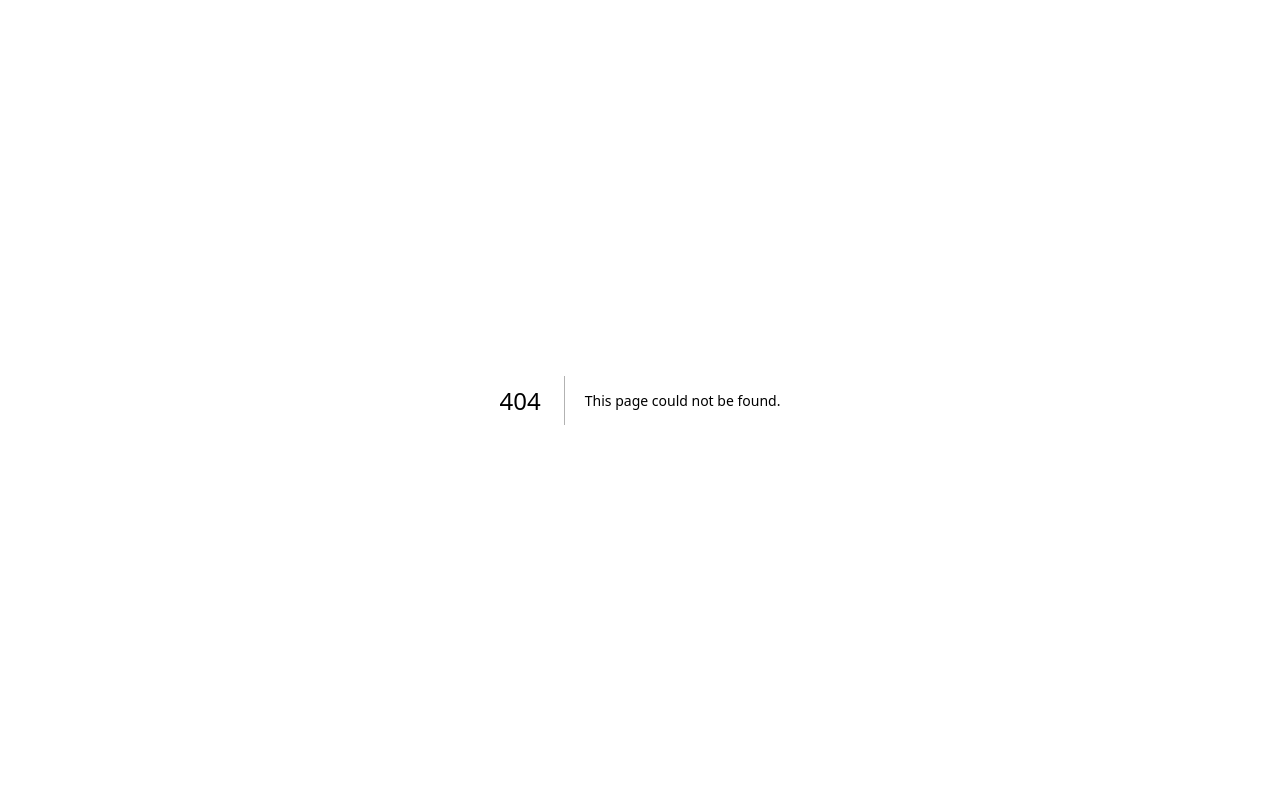
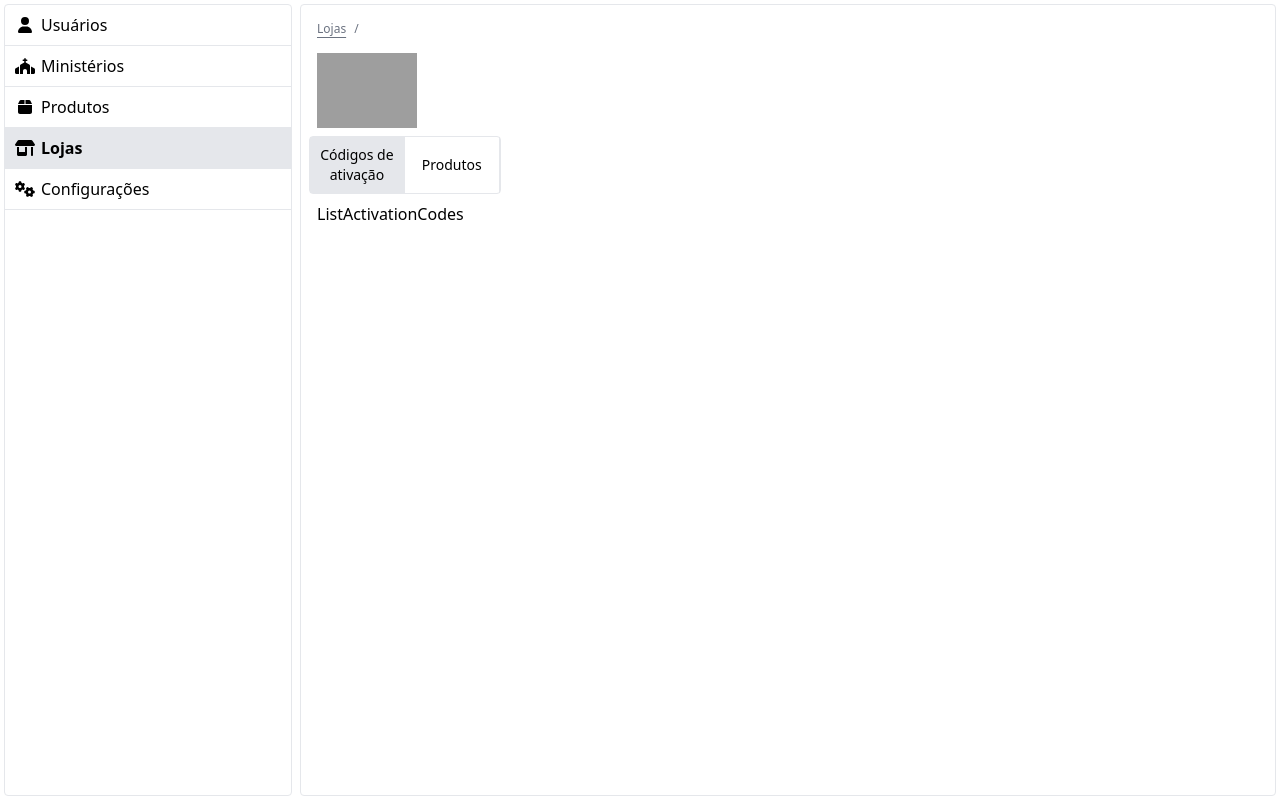
Before and after one commit to mpedro1996-dev/church-pdv-react, a Next.js app: page /admin/shops/1 in a window 1280 px wide. Before the commit this address had no page. Built offline with nearby package versions, Linux system fonts and the light colour scheme; grey boxes are pictures that could not be loaded; what tw-elements would draw is missing.

Commit message:
Inicio dos cruds faltantes

```diff
--- /dev/null
+++ b/app/admin/shops/[id]/page.tsx
@@ -0,0 +1,90 @@
+"use client";
+import NavMenu from "@/app/components/admin/navmenu";
+import TabActivationCodes from "@/app/components/admin/shops/shop/activation-codes/tab-activation-codes";
+import NavShop from "@/app/components/admin/shops/shop/navigation/nav-shop";
+import TabProductShops from "@/app/components/admin/shops/shop/product-shops/tab-product-shops";
+import { api } from "@/app/lib/axios";
+import { Shop } from "@/app/lib/model";
+import { useSessionStore } from "@/app/lib/zustand";
+import { useEffect, useState } from "react";
+
+export default function ShopPage(
+
+    { params }: { params: { id: number } }
+
+) {
+    const { id } = params;
+
+    const { session } = useSessionStore();
+    const [shop, setShop] = useState<Shop | null>(null);
+    const [tabSelected, setTabSelected] = useState("activation-codes");
+
+    const handleTabSelected = (key: string) => {
+        setTabSelected(key);
+    }
+
+    useEffect(() => {
+        async function GetShops() {
+
+            if (!session?.token) {
+                console.error('No token found');
+                return;
+            }
+
+            try {
+                const response = await api.get(`/api/shops/${id}`, {
+                    headers: {
+                        Authorization: `Bearer ${session?.token}`,
+                    },
+                });
+
+                const result = response.data;
+
+                if (result.isSuccess) {
+                    setShop(result.value);
+                }
+            } catch (error) {
+                console.error('GetShops failed!', error);
+            }
+        }
+
+        GetShops();
+    }, [session?.token, setShop]);
+
+    return (
+        <>
+            <div className="flex flex-col h-screen">
+                <div className="flex flex-1">
+                    <aside className="w-72 flex flex-col border rounded m-1">
+                        <NavMenu selected="shops" />
+                    </aside>
+                    <main className="flex-1 flex-col border rounded p-2 m-1">
+                        <div className="flex-1 p-2 items-start gap-4">
+                            <div className="flex flex-1 text-left items-center gap-2 text-xs text-gray-500">
+                                <a href="/admin/shops" className="underline underline-offset-4 hover:text-blue-500">Lojas</a> / {shop?.name}
+                            </div>
+                        </div>
+                        <div className="flex-1 p-2 items-start gap-4">
+                            <div className="flex flex-1 text-left items-center gap-2">
+                                <img src={`/${shop?.logo}`} alt={shop?.name} width={100} height={50} /> {shop?.name}
+                            </div>
+                        </div>
+
+                        <div className="flex-1 w-1/5">
+                            <NavShop selected={tabSelected} OnTabSelected={handleTabSelected} />
+                        </div>
+
+                        <div className="flex-1 p-2 items-start gap-4">
+                            {tabSelected === "activation-codes" && <TabActivationCodes />}
+                            {tabSelected === "products" && <TabProductShops />}
+                        </div>
+
+
+
+
+                    </main>
+                </div>
+            </div>
+        </>
+    );
+}
--- a/app/components/admin/shops/shop-row.tsx
+++ b/app/components/admin/shops/shop-row.tsx
@@ -18,7 +18,7 @@ export default function ShopRow(props: ShopRowProps) {
         <FlexTableRow active={shop.active}>
 
             <div className="flex flex-1 text-left items-center gap-2">
-                <img src={`/${shop.logo}`} alt={shop.logo} width={100} height={50} /> {shop.name}
+                <img src={`/${shop.logo}`} alt={shop.logo} width={100} height={50} /> <a href={`/admin/shops/${shop.id}`} className="underline underline-offset-4 hover:text-blue-500">{shop.name}</a>
             </div>
 
 
--- /dev/null
+++ b/app/components/admin/shops/shop/activation-codes/tab-activation-codes.tsx
@@ -0,0 +1,7 @@
+export default function TabActivationCodes() {
+    return (
+        <div>
+            ListActivationCodes
+        </div>
+    )
+}
--- /dev/null
+++ b/app/components/admin/shops/shop/navigation/nav-shop-button.tsx
@@ -0,0 +1,12 @@
+interface NavShopButtonProps {
+    children: React.ReactNode;
+    selected: boolean;
+    label: string;
+    onClick: (key: string) => void;
+}
+
+export default function NavShopButton({ children, selected, label, onClick }: NavShopButtonProps) {
+    return (
+        <button className={`flex-1 text-sm font-medium border-r p-2 text-center ${selected ? 'bg-gray-200 font-bold' : 'hover:bg-gray-100'}`} onClick={() => onClick(label)}>{children}</button>
+    )
+}
--- /dev/null
+++ b/app/components/admin/shops/shop/navigation/nav-shop.tsx
@@ -0,0 +1,40 @@
+import { useState } from "react";
+import NavShopButton from "./nav-shop-button";
+
+interface NavShopProps {
+    selected: string;
+    OnTabSelected: (key: string) => void;
+}
+
+export default function NavShop({ selected, OnTabSelected }: NavShopProps) {
+
+    const [selectedTab, setSelectedTab] = useState(selected);
+
+    const handleOnClick = (key: string) => {
+        setSelectedTab(key);
+        OnTabSelected(key);
+    }
+
+    const navShopButtons = [
+        {
+            name: "Códigos de ativação", key: "activation-codes"
+        },
+        {
+            name: "Produtos", key: "products"
+        },
+
+    ].map(link => (
+        <NavShopButton key={link.key} label={link.key} selected={selectedTab === link.key} onClick={() => handleOnClick(link.key)}>{link.name}</NavShopButton>
+
+    ))
+
+    return (
+
+        <div className="flex flex-row border rounded">
+            {navShopButtons}
+        </div>
+
+
+    )
+
+}
--- /dev/null
+++ b/app/components/admin/shops/shop/product-shops/tab-product-shops.tsx
@@ -0,0 +1,7 @@
+export default function TabProductShops() {
+    return (
+        <div>
+            ListProducts
+        </div>
+    )
+}
--- a/app/pos/page.tsx
+++ b/app/pos/page.tsx
@@ -24,7 +24,7 @@ export default function Sale() {
     async function GetProducts() {
 
       try {
-        const response = await api.get('/api/products', {
+        const response = await api.get(`/api/products-shops/shop/${session?.shopId}`, {
           headers: {
             Authorization: `Bearer ${session?.token}`,
           },
--- a/next.config.mjs
+++ b/next.config.mjs
@@ -3,10 +3,9 @@
 import 'dotenv/config';
 
 const nextConfig = {
-    env:{
+    env: {
         API_URL: process.env.API_URL
     },
-    output: 'export',
     distDir: 'out',
 };
 
```
